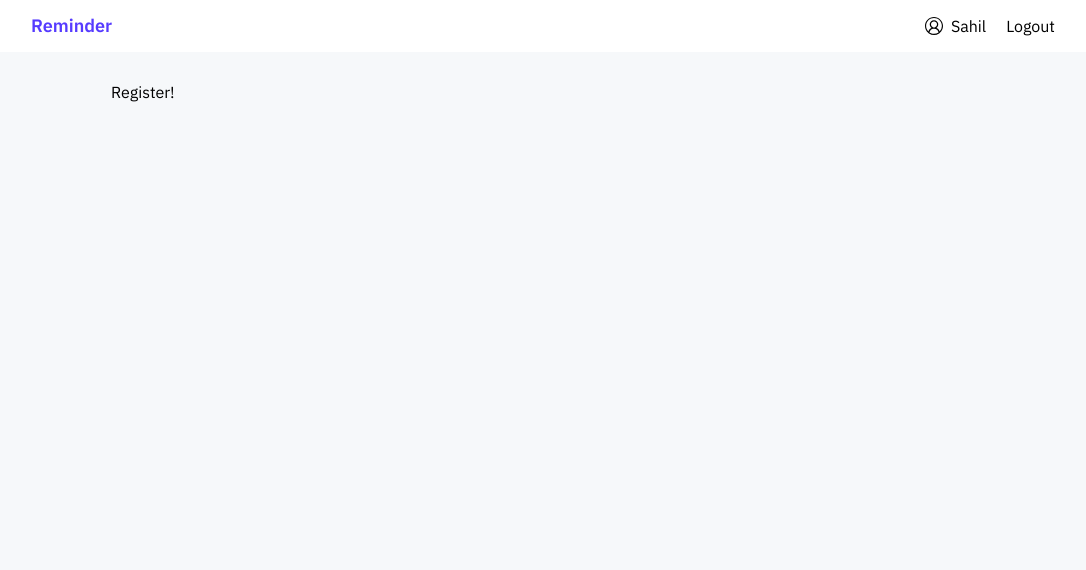
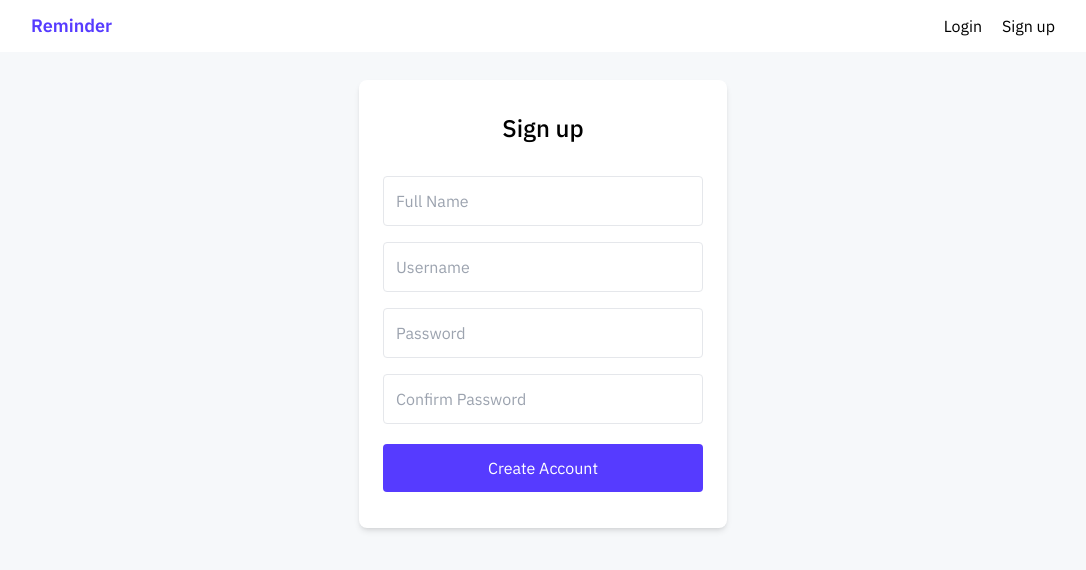
Before and after one commit to soilshubham/SaveDaDay, a Next.js app in the folder frontend/: page /register in a window 1280 px wide. Shown: the top 570 px of the page, without its empty margins (97-1183 px from the left). Built offline with nearby package versions, Linux system fonts and the light colour scheme; no server answers.

Commit message:
Added Auth Services and ContextAPI

```diff
--- /dev/null
+++ b/frontend/components/Login.jsx
@@ -0,0 +1,25 @@
+export default () => {
+    return (
+        <div className="container max-w-sm mx-auto flex-1 flex flex-col items-center justify-center px-2">
+            <div className="bg-white px-6 py-8 rounded-lg shadow-md text-black w-full">
+                <h1 className="mb-8 text-3xl md:text-2xl font-medium text-center">Log in</h1>
+                <input
+                    type="text"
+                    className="block border border-grey-light w-full p-3 rounded mb-4"
+                    name="username"
+                    placeholder="Username" />
+
+                <input
+                    type="password"
+                    className="block border border-grey-light w-full p-3 rounded mb-4"
+                    name="password"
+                    placeholder="Password" />
+
+                <button type="submit"
+                    className="w-full text-center py-3 rounded bg-primary md:hover:opacity-90 text-white hover:bg-green-dark focus:outline-none my-1">
+                    Log in
+                </button>
+            </div>
+        </div>
+    );
+}
--- a/frontend/components/Navbar.jsx
+++ b/frontend/components/Navbar.jsx
@@ -1,16 +1,45 @@
+import { useContext } from 'react';
 import Link from 'next/link';
 import { VscAccount as ProfileIcon } from "react-icons/vsc";
+import AuthService from '../services/AuthService';
+import { AuthContext } from '../context/AuthContext';
+
 const Navbar = (props) => {
+    const { isAuthenticated, user, setUser, setIsAuthenticated } = useContext(AuthContext);
+
+    const onClickLogout = () => {
+        AuthService.logout().then(data => {
+            if (data.success) {
+                setUser(data.user);
+                setIsAuthenticated(false);
+                window.location.reload();
+            }
+        });
+    };
     return (
         <nav className="fixed md:relative top-0 w-full">
             <div className="flex justify-between items-center bg-foreColor py-3 lg:px-32 px-4 shadow-lg shadow-[#5a5a5a0e] md:shadow-none">
                 <div className="text-primary font-semibold text-lg">Reminder</div>
                 <div className="flex items-center gap-5">
-                    <div className="flex justify-center items-center gap-2">
-                        <ProfileIcon size={18} />
-                        <span>Sahil</span>
-                    </div>
-                    <Link href="/">Logout</Link>
+
+                    {
+                        isAuthenticated ? (
+                            <>
+                                <div className="flex justify-center items-center gap-2">
+                                    <ProfileIcon size={18} />
+                                    <span>Sahil</span>
+                                </div>
+                                <Link href="/logout">Logout</Link>
+                            </>
+
+                        )
+                            : (
+                                <>
+                                    <Link href="/login">Login</Link>
+                                    <Link href="/register">Sign up</Link>
+                                </>
+                            )
+                    }
                 </div>
             </div>
         </nav>
--- /dev/null
+++ b/frontend/components/Register.jsx
@@ -0,0 +1,36 @@
+export default () => {
+    return (
+        <div className="container max-w-sm mx-auto flex-1 flex flex-col items-center justify-center px-2">
+            <div className="bg-white px-6 py-8 rounded-lg shadow-md text-black w-full">
+                <h1 className="mb-8 text-3xl md:text-2xl font-medium text-center">Sign up</h1>
+                <input
+                    type="text"
+                    className="block border border-grey-light w-full p-3 rounded mb-4"
+                    name="fullname"
+                    placeholder="Full Name" />
+
+                <input
+                    type="text"
+                    className="block border border-grey-light w-full p-3 rounded mb-4"
+                    name="username"
+                    placeholder="Username" />
+
+                <input
+                    type="password"
+                    className="block border border-grey-light w-full p-3 rounded mb-4"
+                    name="password"
+                    placeholder="Password" />
+                <input
+                    type="password"
+                    className="block border border-grey-light w-full p-3 rounded mb-4"
+                    name="confirm_password"
+                    placeholder="Confirm Password" />
+
+                <button type=""
+                    className="w-full text-center py-3 rounded bg-primary md:hover:opacity-90 text-white hover:bg-green-dark focus:outline-none my-1">
+                    Create Account
+                </button>
+            </div>
+        </div>
+    );
+}
--- /dev/null
+++ b/frontend/context/AuthContext.js
@@ -0,0 +1,30 @@
+import React, { createContext, useState, useEffect } from 'react';
+import AuthService from '../services/AuthService';
+
+export const AuthContext = createContext();
+
+export const AuthProvider = ({ children }) => {
+    const [user, setUser] = useState(null);
+    const [isAuthenticated, setIsAuthenticated] = useState(false);
+    const [isLoaded, setIsLoaded] = useState(false);
+
+    useEffect(() => {
+        AuthService.isAuthenticated().then(data => {
+            setUser(data.user);
+            setIsAuthenticated(data.isAuthenticated);
+            setIsLoaded(true);
+        });
+    }, [])
+
+    return (
+        <div>
+            {
+                !isLoaded
+                    ? <div>Loading...</div>
+                    : <AuthContext.Provider value={{ user, setUser, isAuthenticated, setIsAuthenticated }}>
+                        {children}
+                    </AuthContext.Provider>
+            }
+        </div>
+    )
+}
--- a/frontend/package.json
+++ b/frontend/package.json
@@ -9,6 +9,7 @@
     "lint": "next lint"
   },
   "dependencies": {
+    "axios": "^0.26.0",
     "next": "12.1.0",
     "react": "17.0.2",
     "react-dom": "17.0.2",
--- a/frontend/pages/_app.js
+++ b/frontend/pages/_app.js
@@ -2,23 +2,26 @@ import '../styles/globals.css'
 import Head from 'next/head'
 import Navbar from '../components/Navbar'
 
+import { AuthProvider } from '../context/AuthContext'
+
 function MyApp({ Component, pageProps }) {
+
+
+
   return (
     <>
       <Head>
         <title>Birthday Reminder</title>
         <meta name="description" content="Remember them birthdays..." />
-        <link rel="preconnect" href="https://fonts.googleapis.com" />
-        <link rel="preconnect" href="https://fonts.gstatic.com" crossorigin />
-        <link href="https://fonts.googleapis.com/css2?family=IBM+Plex+Sans:wght@100;200;300;400;500;600;700&display=swap" rel="stylesheet" />
       </Head>
-      <Navbar />
-      <div className="bg-bgColor min-h-screen pt-14 md:pt-3 md:pb-24">
-        <div className="container p-4 lg:max-w-4xl md:max-w-2xl">
-
-          <Component {...pageProps} />
+      <AuthProvider>
+        <Navbar />
+        <div className="bg-bgColor min-h-screen pt-14 md:pt-3 md:pb-24">
+          <div className="container p-4 lg:max-w-4xl md:max-w-2xl">
+            <Component {...pageProps} />
+          </div>
         </div>
-      </div>
+      </AuthProvider>
 
     </>
   )
--- /dev/null
+++ b/frontend/pages/_document.js
@@ -0,0 +1,17 @@
+import { Html, Head, Main, NextScript } from 'next/document'
+
+export default function Document() {
+    return (
+        <Html>
+            <Head>
+                <link rel="preconnect" href="https://fonts.googleapis.com" />
+                <link rel="preconnect" href="https://fonts.gstatic.com" crossOrigin />
+                <link href="https://fonts.googleapis.com/css2?family=IBM+Plex+Sans:wght@100;200;300;400;500;600;700&display=swap" rel="stylesheet" />
+            </Head>
+            <body>
+                <Main />
+                <NextScript />
+            </body>
+        </Html>
+    )
+}
--- a/frontend/pages/index.js
+++ b/frontend/pages/index.js
@@ -1,4 +1,9 @@
+import { useContext } from 'react'
+import { AuthContext } from '../context/AuthContext'
+
 export default () => {
+  const { user, setUser, isAuthenticated, setIsAuthenticated } = useContext(AuthContext)
+  console.log(user)
   return (
     <>
       Home
--- a/frontend/pages/login.js
+++ b/frontend/pages/login.js
@@ -1,7 +1,7 @@
+import Login from "../components/Login"
+
 export default () => {
     return (
-        <>
-            Login!
-        </>
+        <Login />
     )
 }
--- a/frontend/pages/register.js
+++ b/frontend/pages/register.js
@@ -1,7 +1,7 @@
+import Register from "../components/Register"
+
 export default () => {
     return (
-        <>
-            Register!
-        </>
+        <Register />
     )
 }
--- /dev/null
+++ b/frontend/services/AuthService.js
@@ -0,0 +1,35 @@
+export default {
+    login: user => {
+        return fetch(`http://localhost:5000/user/login`, {
+            method: "POST",
+            headers: {
+                "Content-Type": "application/json"
+            },
+            body: JSON.stringify(user)
+        }).then(res => res.json()).then(data => data)
+    },
+    register: user => {
+        return fetch(`http://localhost:5000/user/register`, {
+            method: "POST",
+            headers: {
+                "Content-Type": "application/json",
+                "Access-Control-Allow-Origin": "*"
+            },
+            body: JSON.stringify(user)
+        }).then(res => res.json()).then(data => data)
+    },
+    logout: () => {
+        return fetch(`http://localhost:5000/user/logout`).then(res => res.json()).then(data => data)
+    },
+    isAuthenticated: () => {
+        return fetch(`http://localhost:5000/user/authenticated`).then(res => {
+            if (res.status !== 401)
+                return res.json().then(data => data)
+            else
+                return { isAuthenticated: false, user: { username: "", role: "" } }
+
+        }).catch(err => {
+            return { isAuthenticated: false, user: { username: "", role: "" } }
+        })
+    }
+}
--- a/frontend/tailwind.config.js
+++ b/frontend/tailwind.config.js
@@ -7,6 +7,11 @@ module.exports = {
     container: {
       center: true,
     },
+
+    fontFamily: {
+      'IBMSans': ['"IBM Plex Sans"', 'sans-serif']
+    },
+    extend: {
       colors: {
         "primary": "#563BFF",
         "secondary": "#00A3FF",
@@ -18,10 +23,7 @@ module.exports = {
         "shadowColor": "rgba(0, 0, 0, 0.08)",
         "white": "#ffffff",
       },
-    fontFamily: {
-      'IBMSans': ['"IBM Plex Sans"', 'sans-serif']
     },
-    extend: {},
   },
   plugins: [],
   darkMode: 'class',
```
Also changed, not shown: 1 other file (tests, documents, lock files or other folders). Lines whose indentation alone changed are shown as unchanged.
